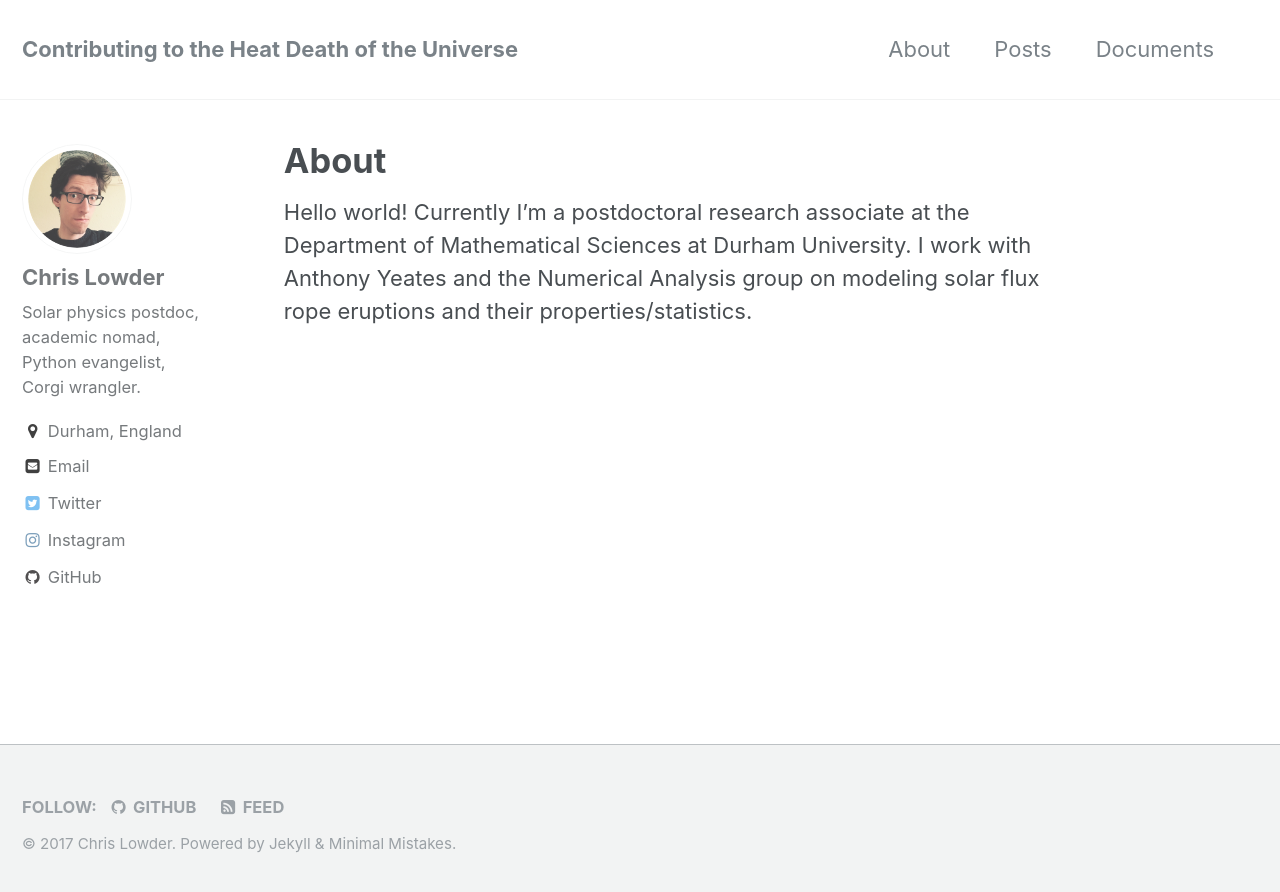
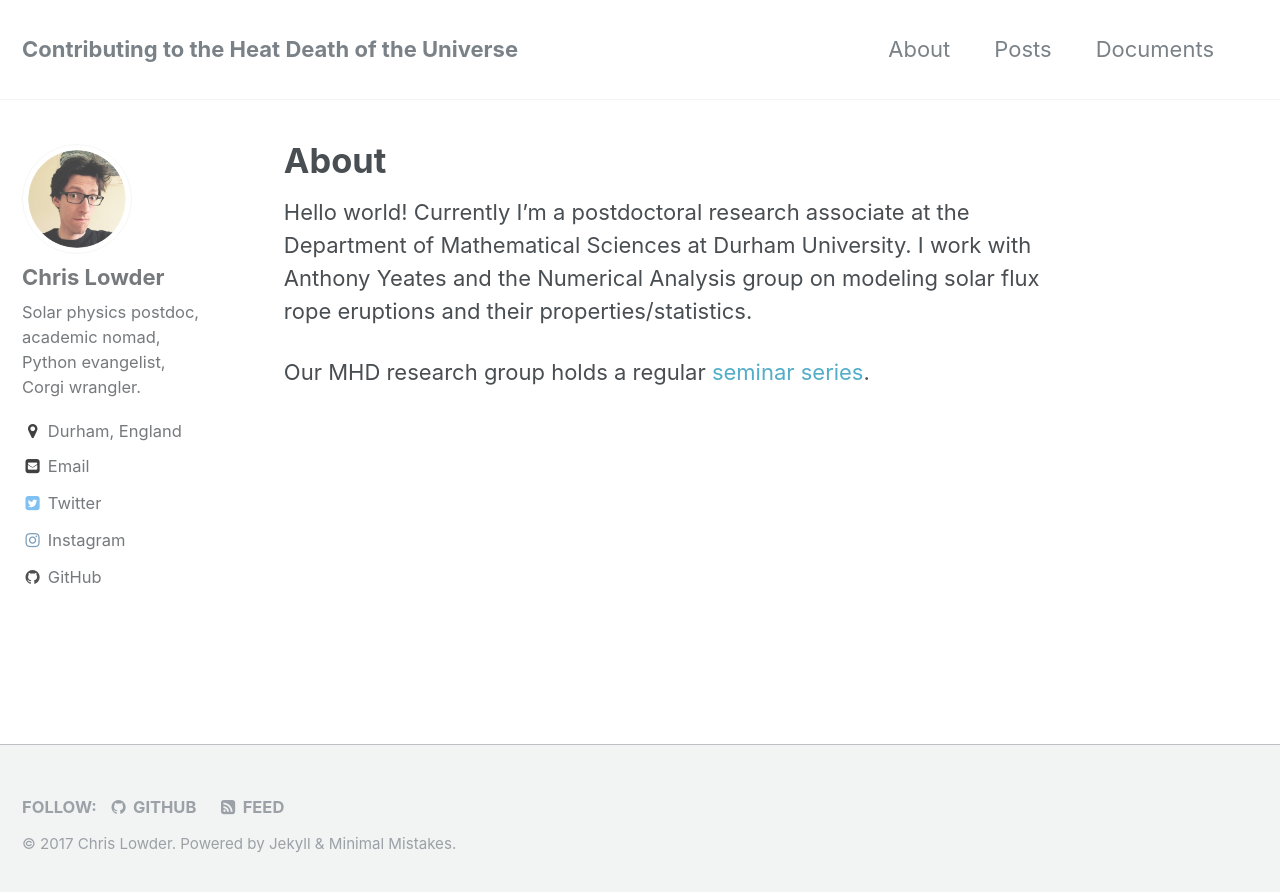
Before and after one commit to lowderchris/lowderchris.github.io, a Jekyll site: the page built from _pages/about.md, in a window 1280 px wide. Shown: the top 892 px of the page. Built offline with Jekyll 4.4.1, drawn with Linux system fonts in a browser that asks for light colours.

Commit message:
Hyperlinked to mhd seminar sries

```diff
--- a/_pages/about.md
+++ b/_pages/about.md
@@ -4,3 +4,5 @@ permalink: /about/
 ---
 
 Hello world! Currently I'm a postdoctoral research associate at the Department of Mathematical Sciences at Durham University. I work with Anthony Yeates and the Numerical Analysis group on modeling solar flux rope eruptions and their properties/statistics.
+
+Our MHD research group holds a regular [seminar series]({{ site.url }}/mhd-seminar/).
```
